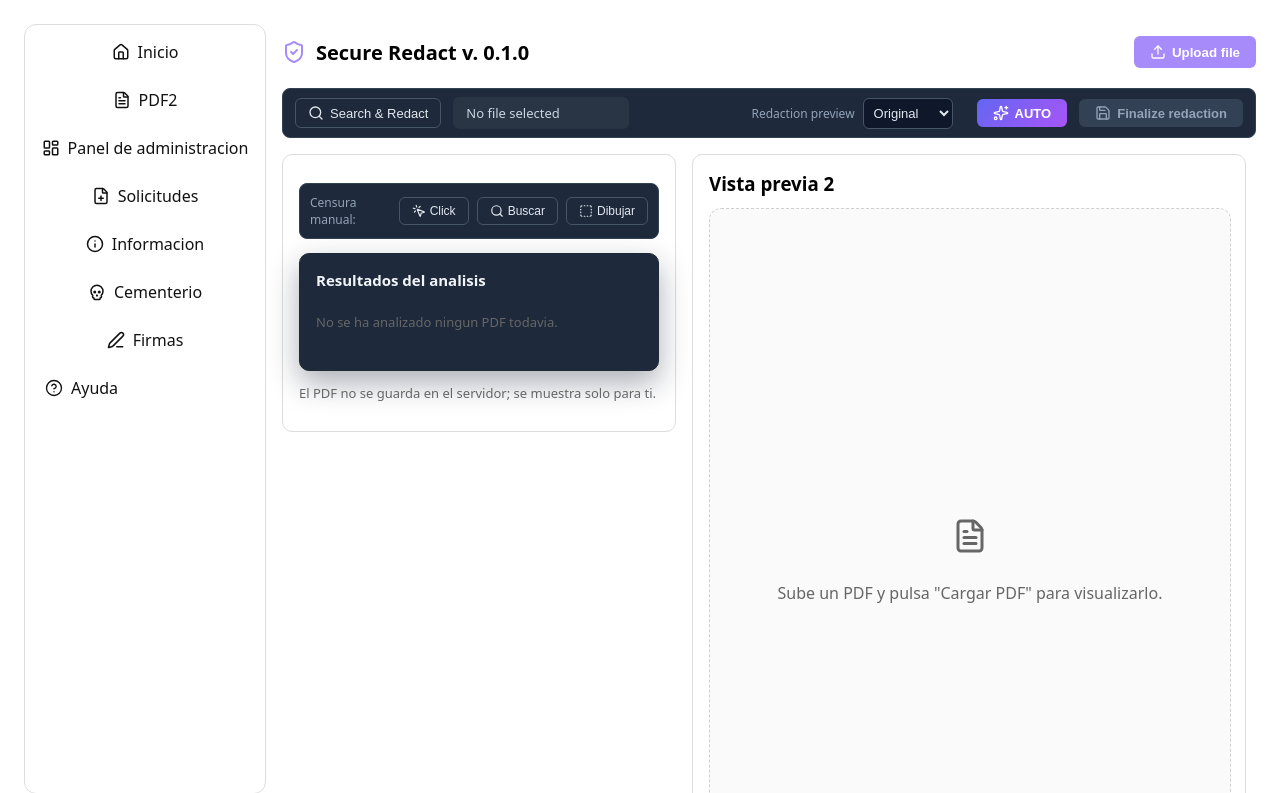
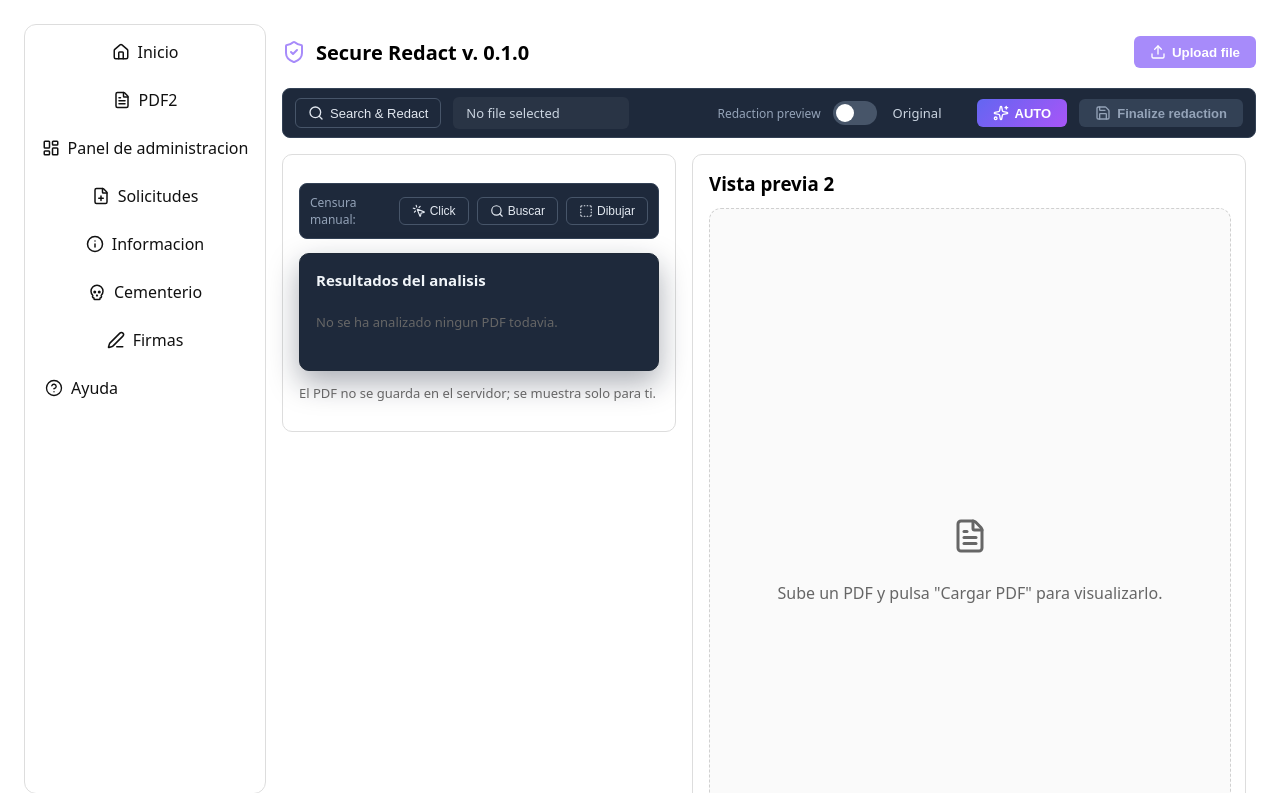
Before and after one commit to cdryampi/fichaje-rapido2, a Flask app: page /pdf in a window 1280 px wide. Shown: the top 793 px of the page. Run offline with Flask 3, Linux system fonts and the light colour scheme; a user stored in the database is signed in; some libraries are stand-ins or nearby versions.

Commit message:
feat(ui): replace preview select with toggle switch

```diff
--- a/templates/pdf_tool.html
+++ b/templates/pdf_tool.html
@@ -24,10 +24,11 @@
 
   <div class="nav-group">
     <span class="nav-label">Redaction preview</span>
-    <select class="nav-select" id="preview-mode-select">
-      <option value="original">Original</option>
-      <option value="redacted">Redacted</option>
-    </select>
+    <label class="toggle-switch">
+      <input type="checkbox" id="preview-mode-toggle">
+      <span class="slider round"></span>
+    </label>
+    <span class="nav-label-status" id="preview-status">Original</span>
   </div>
 
   <button type="button" class="btn-auto" id="nav-auto-btn">
@@ -797,6 +798,63 @@
     padding: 6px;
     border-radius: 6px;
     font-size: 13px;
+    display: none;
+    /* Hide old select style if any usage remains */
+  }
+
+  /* Toggle Switch */
+  .toggle-switch {
+    position: relative;
+    display: inline-block;
+    width: 44px;
+    height: 24px;
+    margin-left: 4px;
+  }
+
+  .toggle-switch input {
+    opacity: 0;
+    width: 0;
+    height: 0;
+  }
+
+  .slider {
+    position: absolute;
+    cursor: pointer;
+    top: 0;
+    left: 0;
+    right: 0;
+    bottom: 0;
+    background-color: #475569;
+    transition: .4s;
+    border-radius: 34px;
+  }
+
+  .slider:before {
+    position: absolute;
+    content: "";
+    height: 18px;
+    width: 18px;
+    left: 3px;
+    bottom: 3px;
+    background-color: white;
+    transition: .4s;
+    border-radius: 50%;
+  }
+
+  input:checked+.slider {
+    background-color: #a78bfa;
+    /* Lilac */
+  }
+
+  input:checked+.slider:before {
+    transform: translateX(19px);
+  }
+
+  .nav-label-status {
+    font-size: 13px;
+    color: #cbd5e1;
+    margin-left: 8px;
+    min-width: 60px;
   }
 
   .btn-auto {
@@ -1092,19 +1150,23 @@
     // Se usa para almacenar el blob de previsualización (censurado)
     var currentRedactedBlobUrl = null;
 
-    // Preview Mode Select Logic
-    var previewSelect = document.getElementById("preview-mode-select");
-    if (previewSelect) {
-      previewSelect.addEventListener("change", function () {
-        var mode = previewSelect.value;
-        if (mode === 'original') {
+    // Preview Mode Toggle Logic
+    var previewToggle = document.getElementById("preview-mode-toggle");
+    var previewStatus = document.getElementById("preview-status");
+
+    if (previewToggle) {
+      previewToggle.addEventListener("change", function () {
+        var isRedacted = previewToggle.checked;
+        if (previewStatus) previewStatus.textContent = isRedacted ? "Redacted" : "Original";
+
+        if (!isRedacted) {
           // Restore original view
           if (currentPdfBytes && nativeViewer) {
             var blob = new Blob([currentPdfBytes], { type: 'application/pdf' });
             var url = URL.createObjectURL(blob);
             nativeViewer.data = url;
           }
-        } else if (mode === 'redacted') {
+        } else {
           // Generate and show redacted view
           updateRedactedPreview();
         }
@@ -1120,7 +1182,10 @@
       // GENERAR PREVIEW
       if (!currentPdfBytes) {
         alert("No hay PDF cargado.");
-        if (previewSelect) previewSelect.value = 'original';
+        if (previewToggle) {
+          previewToggle.checked = false;
+          if (previewStatus) previewStatus.textContent = "Original";
+        }
         return;
       }
 
```
